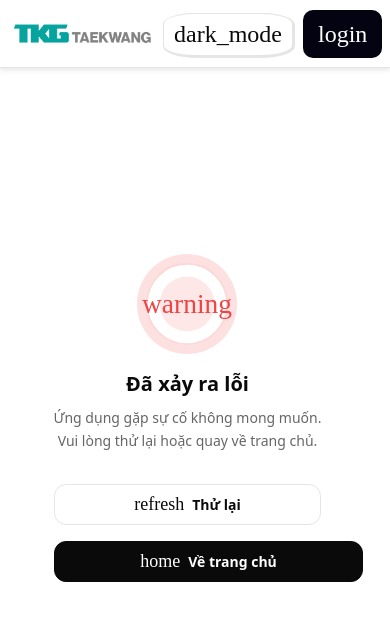
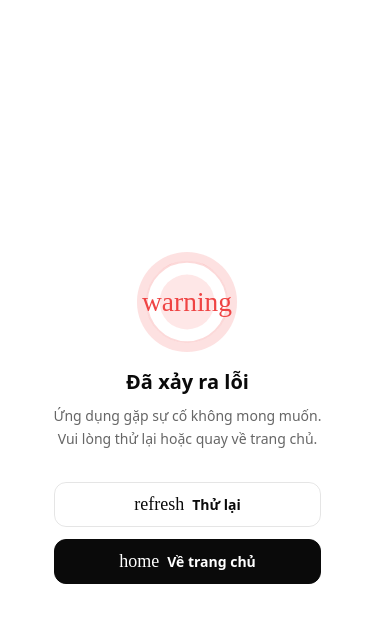
Before and after one commit to cdcstkgtaekwangvina-a11y/event-tracking-system, a FastAPI app: template src/templates/error.j2 in a window 390 px wide. Shown: the top 623 px of the page. Run offline with FastAPI, Linux system fonts and the light colour scheme; the template is opened without the code that fills it, so the values that code supplies are empty; parts of the project's set-up code (start-up, migrations or seed data) failed here and were passed over; some web fonts are replaced.

Commit message:
fix(ui): fix mobile button alignment and remove error page navbar

```diff
--- a/src/templates/error.j2
+++ b/src/templates/error.j2
@@ -1,7 +1,6 @@
-{% extends "templates/layouts/main.j2" %}
+{% extends "templates/index.j2" %}
 {% block title %}Đã xảy ra lỗi{% endblock %}
 {%block body %}
-{% include "templates/headers/index.j2" %}
 
 <div class="error-page-container">
     <div class="error-content">
@@ -106,13 +105,14 @@
         align-items: center;
         justify-content: center;
         gap: 8px;
-        padding: 10px 20px;
+        padding: 12px 20px;
         border-radius: 12px;
         font-size: 14px;
         font-weight: 600;
         cursor: pointer;
         text-decoration: none;
         transition: all 0.2s ease;
+        box-sizing: border-box;
     }
 
     .btn .material-symbols-outlined {
@@ -162,9 +162,12 @@
         .error-actions {
             flex-direction: column-reverse;
             width: 100%;
+            align-items: stretch;
+            gap: 12px;
         }
         .btn {
             width: 100%;
+            margin: 0;
         }
     }
 
--- a/src/templates/not_found.j2
+++ b/src/templates/not_found.j2
@@ -123,13 +123,14 @@
         align-items: center;
         justify-content: center;
         gap: 8px;
-        padding: 10px 20px;
+        padding: 12px 20px;
         border-radius: 12px;
         font-size: 14px;
         font-weight: 600;
         cursor: pointer;
         text-decoration: none;
         transition: all 0.2s ease;
+        box-sizing: border-box;
     }
 
     .btn .material-symbols-outlined {
@@ -178,9 +179,12 @@
         .error-actions {
             flex-direction: column-reverse;
             width: 100%;
+            align-items: stretch;
+            gap: 12px;
         }
         .btn {
             width: 100%;
+            margin: 0;
         }
     }
 
```
